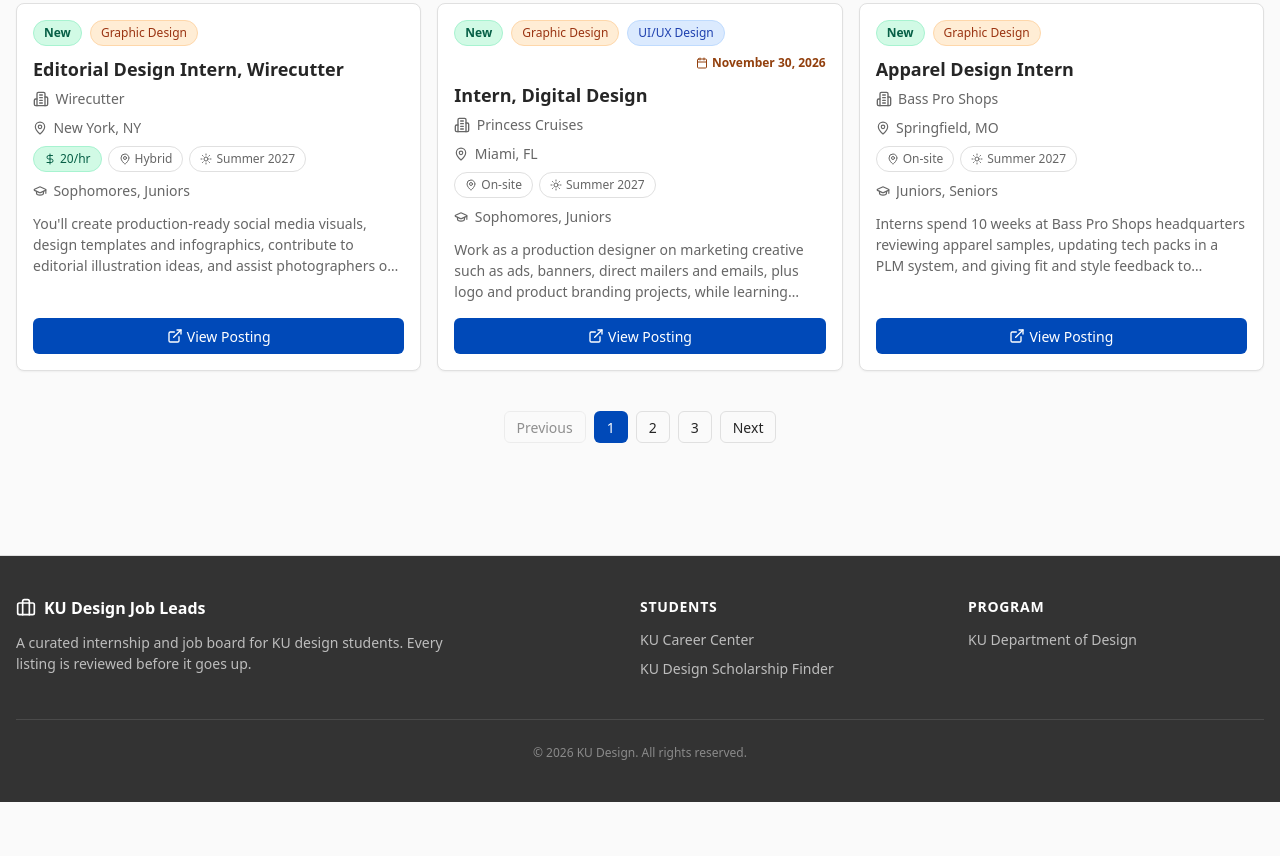
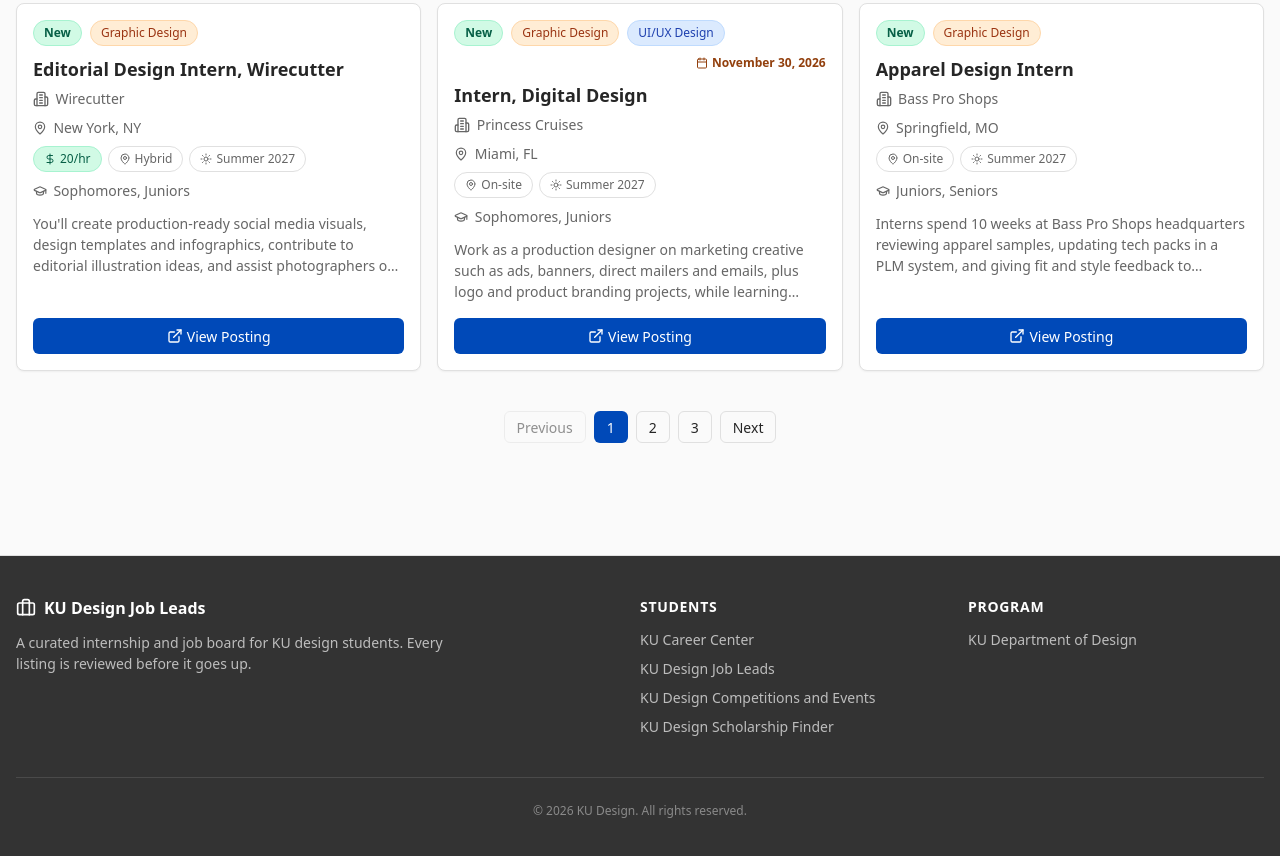
Before and after one commit to titusmith/ku-design-internships, a plain HTML site: page index.html in a window 1280 px wide. Shown: the part 1438-2294 px from the top of the page. Before the commit the page ends 2240 px from the top, so only its background shows below. Drawn offline with Linux system fonts and the light colour scheme.

Commit message:
Footer: link all three student sites
Co-Authored-By: Claude Opus 5.5 <noreply@anthropic.com>
Claude-Session: https://claude.ai/code/session_011bZHfoSSHCGSeP9eDXoiye

```diff
--- a/index.html
+++ b/index.html
@@ -450,7 +450,7 @@ footer{border-top:1px solid var(--border);background:var(--ku-gray);color:#A6A6A
       "</div></main>" +
       '<footer><div class="foot-inner"><div class="foot-grid">' +
         '<div><div class="foot-brand">' + icon("briefcase", "i-md") + "KU Design Job Leads</div><p>A curated internship and job board for KU design students. Every listing is reviewed before it goes up.</p></div>" +
-        '<div><h4>Students</h4><ul><li><a href="https://career.ku.edu/" target="_blank" rel="noopener noreferrer">KU Career Center</a></li><li><a href="https://money.kansas.design/" target="_blank" rel="noopener noreferrer">KU Design Scholarship Finder</a></li><li id="foot-suggest"></li></ul></div>' +
+        '<div><h4>Students</h4><ul><li><a href="https://career.ku.edu/" target="_blank" rel="noopener noreferrer">KU Career Center</a></li><li><a href="https://jobs.kansas.design/">KU Design Job Leads</a></li><li><a href="https://comps.kansas.design/" target="_blank" rel="noopener noreferrer">KU Design Competitions and Events</a></li><li><a href="https://money.kansas.design/" target="_blank" rel="noopener noreferrer">KU Design Scholarship Finder</a></li><li id="foot-suggest"></li></ul></div>' +
         '<div><h4>Program</h4><ul><li><a href="https://design.ku.edu/" target="_blank" rel="noopener noreferrer">KU Department of Design</a></li></ul></div>' +
       '</div><div class="foot-copy">&copy; ' + new Date().getFullYear() + " KU Design. All rights reserved.</div></div></footer>" +
       '<div id="fab"></div><div id="modal"></div><div class="toasts" id="toasts" role="status"></div>';
```
